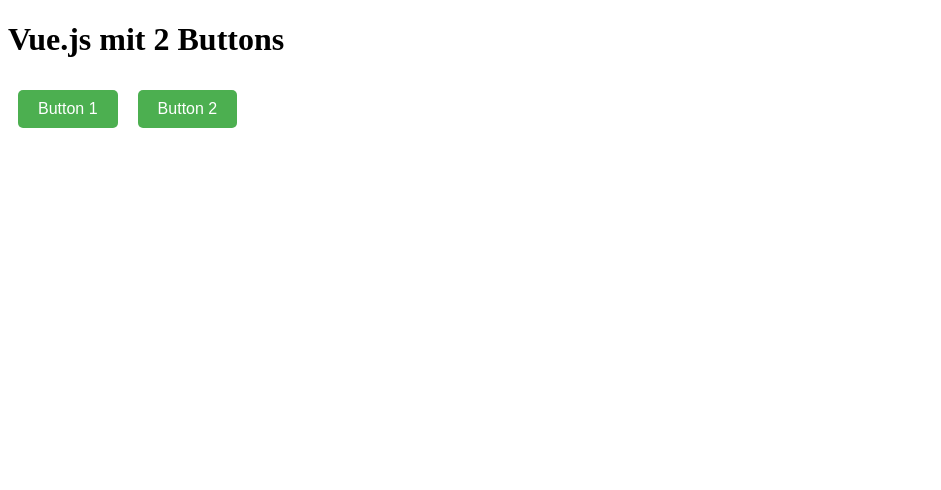
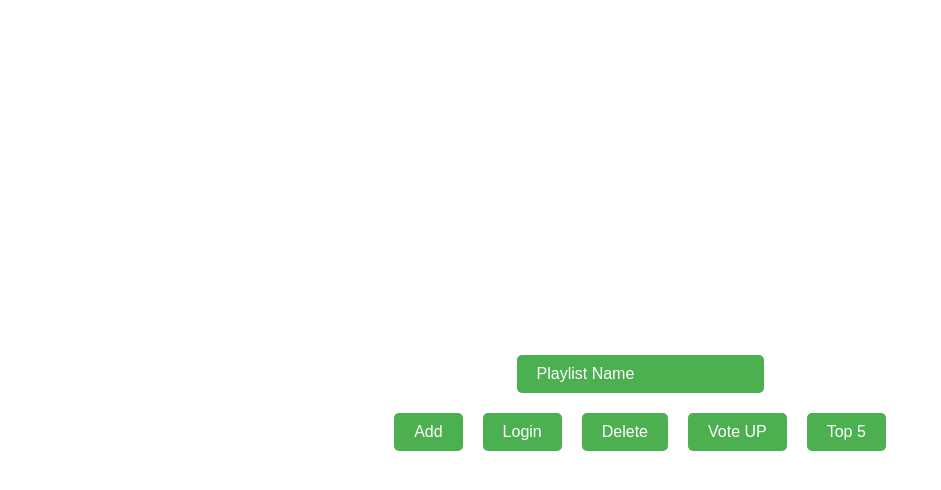
Before and after one commit to JurabekNormatov/Musikvoiting-Software, a Vue app in the folder MusikVoting/: page /gast in a window 1280 px wide. Shown: the top 490 px of the page, without its empty margins (0-941 px from the left). Built offline with nearby package versions, Linux system fonts and the light colour scheme.

Commit message:
Create simple frontend for Gast and Gastgeber pages

```diff
--- a/MusikVoting/package.json
+++ b/MusikVoting/package.json
@@ -12,7 +12,7 @@
   },
   "dependencies": {
     "vue": "^3.5.13",
-    "vue-router": "^4.4.5"
+    "vue-router": "^4.5.0"
   },
   "devDependencies": {
     "@eslint/js": "^9.14.0",
--- a/MusikVoting/src/App.vue
+++ b/MusikVoting/src/App.vue
@@ -1,12 +1,10 @@
-<script setup>
-import HelloWorld from './components/HelloWorld.vue'
-</script>
-
 <template>
-  <header>
-    <h1>Vue.js mit 2 Buttons</h1>
-    <HelloWorld />
-  </header>
+  <router-view></router-view>
 </template>
 
-<style scoped></style>
+
+<script>
+export default {
+  name: 'App'
+};
+</script>
--- /dev/null
+++ b/MusikVoting/src/assets/styles.css
@@ -0,0 +1,39 @@
+.btn {
+  margin: 10px;
+  padding: 10px 20px;
+  font-size: 16px;
+  cursor: pointer;
+  border: none;
+  border-radius: 5px;
+  background-color: #4caf50;
+  color: white;
+}
+
+.btn:hover, .input-text:hover {
+  background-color: #45a049;
+}
+
+.input-text {
+  padding: 10px 20px;
+  font-size: 16px;
+  border: 1px solid #ccc;
+  border-radius: 5px;
+  background-color: #4caf50;
+  cursor: pointer;
+  border: none;
+  outline: none;
+  color: white;
+
+}
+.input-text::placeholder {
+  color: white;
+}
+
+.flex-container {
+  display: flex;
+  justify-content: center;
+  align-items: center;
+  flex-direction: column;
+  gap: 10px;
+  height: 100vh;
+}
--- a/MusikVoting/src/components/HelloWorld.vue
+++ /dev/null
@@ -1,34 +0,0 @@
-<template>
-  <div>
-    <button @click="handleButtonClick('Button 1')" class="btn">Button 1</button>
-    <button @click="handleButtonClick('Button 2')" class="btn">Button 2</button>
-  </div>
-</template>
-
-<script>
-export default {
-  name: 'TwoButtons',
-  methods: {
-    handleButtonClick(buttonName) {
-      alert(`${buttonName} wurde geklickt!`)
-    },
-  },
-}
-</script>
-
-<style scoped>
-.btn {
-  margin: 10px;
-  padding: 10px 20px;
-  font-size: 16px;
-  cursor: pointer;
-  border: none;
-  border-radius: 5px;
-  background-color: #4caf50;
-  color: white;
-}
-
-.btn:hover {
-  background-color: #45a049;
-}
-</style>
--- a/MusikVoting/src/main.js
+++ b/MusikVoting/src/main.js
@@ -1,6 +1,8 @@
-import { createApp } from 'vue'
-import App from './App.vue'
+import { createApp } from 'vue';
+import App from './App.vue';
+import router from './router/router';
+import './assets/styles.css';
 
-const app = createApp(App)
-
-app.mount('#app')
+createApp(App)
+  .use(router)
+  .mount('#app');
--- /dev/null
+++ b/MusikVoting/src/router/router.js
@@ -0,0 +1,27 @@
+import { createRouter, createWebHistory } from 'vue-router'; // Новый API Vue Router
+import Gastgeber from '@/views/Gastgeber.vue';
+import Gast from '@/views/Gast.vue';
+
+const routes = [
+  {
+    path: '/',
+    redirect: '/gast',
+  },
+  {
+    path: '/gastgeber',
+    name: 'Gastgeber',
+    component: Gastgeber,
+  },
+  {
+    path: '/gast',
+    name: 'Gast',
+    component: Gast,
+  },
+];
+
+const router = createRouter({
+  history: createWebHistory(),
+  routes,
+});
+
+export default router;
--- /dev/null
+++ b/MusikVoting/src/utils/buttonHandlers.js
@@ -0,0 +1,3 @@
+export function handleButtonClick(buttonName) {
+  alert(`${buttonName} wurde geklickt!`);
+}
--- /dev/null
+++ b/MusikVoting/src/views/Gast.vue
@@ -0,0 +1,26 @@
+<template>
+  <div class="flex-container">
+    <div>
+    <input type="text" placeholder="Playlist Name" class="input-text"/>
+    </div>
+    <div>
+      <button @click="handleButtonClick('Add')" class="btn">Add</button>
+      <button @click="handleButtonClick('Login')" class="btn">Login</button>
+      <button @click="handleButtonClick('Delete')" class="btn">Delete</button>
+      <button @click="handleButtonClick('Vote UP')" class="btn">Vote UP</button>
+      <button @click="handleButtonClick('Top 5')" class="btn">Top 5</button>
+    </div>
+  </div>
+</template>
+
+<script>
+import { handleButtonClick } from '@/utils/buttonHandlers';
+
+
+export default {
+  name: 'Gast',
+  methods: {
+    handleButtonClick,
+  },
+};
+</script>
--- /dev/null
+++ b/MusikVoting/src/views/Gastgeber.vue
@@ -0,0 +1,26 @@
+<template>
+  <div class="flex-container">
+    <div>
+    <input type="text" placeholder="Playlist Name" class="input-text"/>
+    </div>
+    <div>
+      <button @click="handleButtonClick('Add')" class="btn">Add</button>
+      <button @click="handleButtonClick('Login')" class="btn">Login</button>
+      <button @click="handleButtonClick('Delete')" class="btn">Delete</button>
+      <button @click="handleButtonClick('New Playlist')" class="btn">New Playlist</button>
+      <button @click="handleButtonClick('Filter')" class="btn">Filter</button>
+    </div>
+  </div>
+</template>
+
+<script>
+import { handleButtonClick } from '@/utils/buttonHandlers';
+
+
+export default {
+  name: 'Gastgeber',
+  methods: {
+    handleButtonClick,
+  },
+}
+</script>
```
Also changed, not shown: MusikVoting/src/components/Navigation.vue (added), 2 other files (tests, documents, lock files or other folders).
